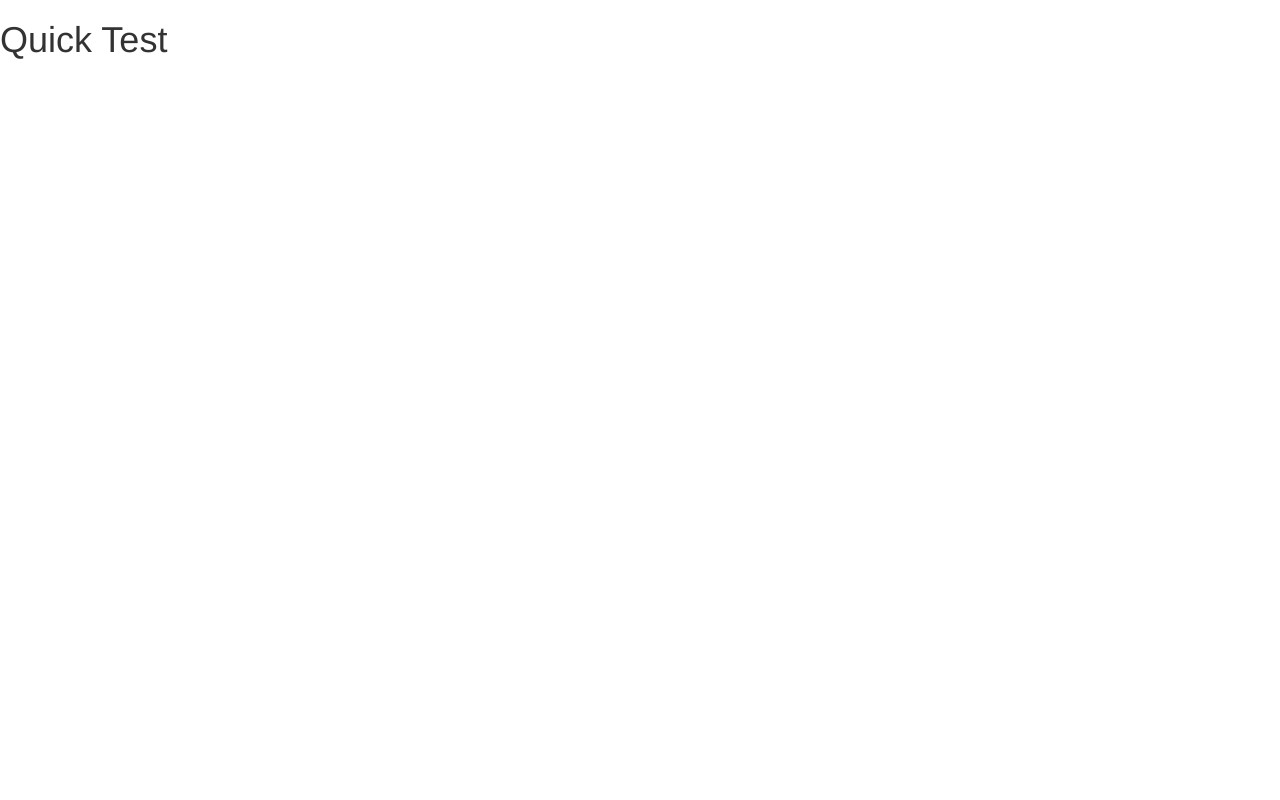
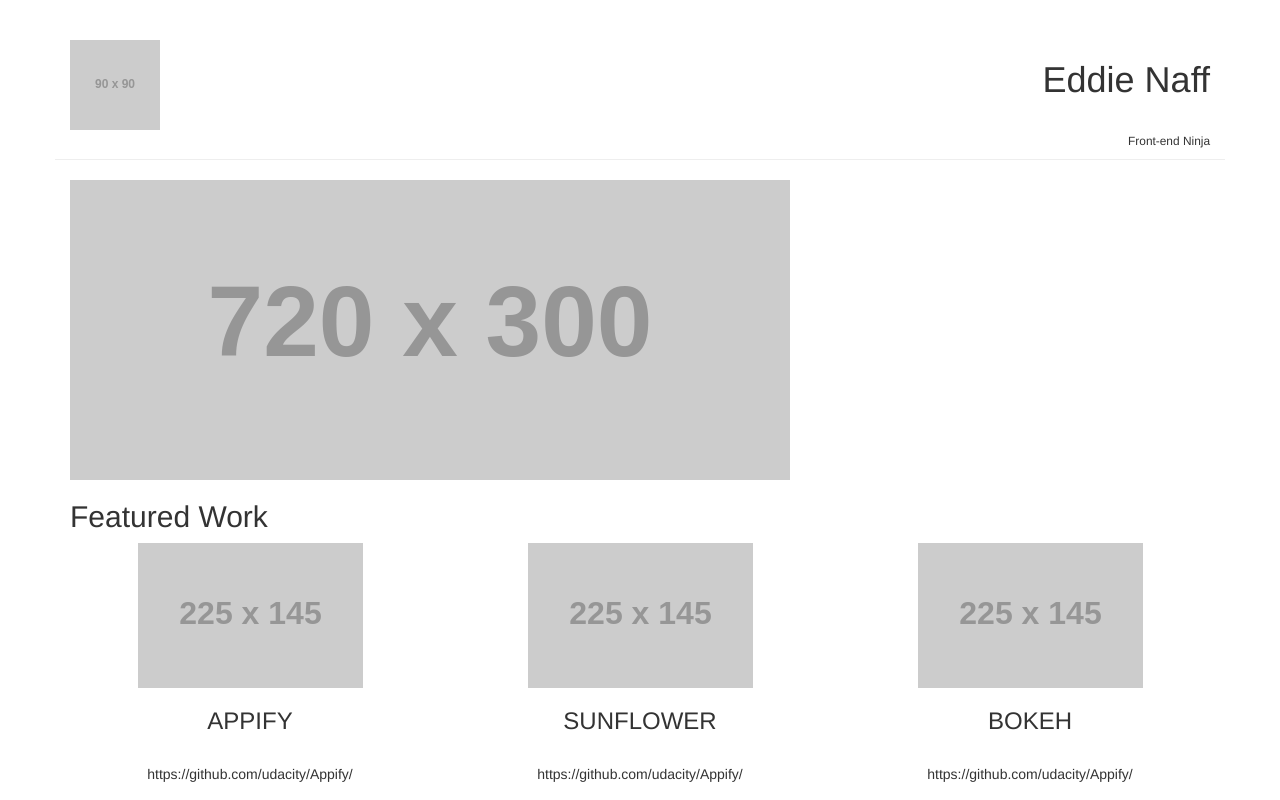
Before and after one commit to Agent5/udacity-frontend-project1, a website: page index.html in a window 1280 px wide. Drawn offline with Linux system fonts and the light colour scheme; placeholder pictures from the web are drawn by us.

Commit message:
Add structure and placeholders

```diff
--- a/bower.json
+++ b/bower.json
@@ -17,5 +17,9 @@
     "bower_components",
     "test",
     "tests"
-  ]
+  ],
+  "dependencies": {
+    "jquery": "~2.1.4",
+    "bootstrap": "~3.3.4"
+  }
 }
--- /dev/null
+++ b/css/main.css
@@ -0,0 +1,5 @@
+.match-h1-margin {
+  margin-top: 40;
+  margin-bottom: 20;
+  padding-top: 40;
+}
--- a/index.html
+++ b/index.html
@@ -1,12 +1,63 @@
 <!DOCTYPE html>
 <html>
+
 <head>
   <meta charset="utf-8">
+  <meta http-equiv="X-UA-Compatible" content="IE=edge">
+  <meta name="viewport" content="width=device-width, initial-scale=1">
+
+  <title>Eddie Naff Portfolio</title>
+
   <link rel="stylesheet" href="bower_components/bootstrap/dist/css/bootstrap.css">
+  <link rel="stylesheet" href="css/main.css">
+
+  <!-- HTML5 shim and Respond.js for IE8 support of HTML5 elements and media queries -->
+      <!-- WARNING: Respond.js doesn't work if you view the page via file:// -->
+      <!--[if lt IE 9]>
+        <script src="https://oss.maxcdn.com/html5shiv/3.7.2/html5shiv.min.js"></script>
+        <script src="https://oss.maxcdn.com/respond/1.4.2/respond.min.js"></script>
+      <![endif]-->
 </head>
+
 <body>
-      <h1>Quick Test</h1>
+  <div class="container">
+    <div class="row page-header">
+      <div class="col-xs-2">
+        <img src="http://placehold.it/90x90" class="match-h1-margin">
+      </div>
+      <div class="col-xs-10 text-right">
+        <h1>Eddie Naff</h1><br>
+        <small>Front-end Ninja</small>
+      </div>
+    </div>
+    <div class="row">
+      <div class="col-xs-12">
+        <img src="http://placehold.it/720X300">
+      </div>
+    </div>
+    <h2>Featured Work</h2>
+    <div class="row">
+      <div class="col-xs-4 text-center">
+        <img src="http://placehold.it/225X145">
+        <h3>APPIFY</h3><br>
+        https://github.com/udacity/Appify/
+      </div>
+      <div class="col-xs-4 text-center">
+        <img src="http://placehold.it/225X145">
+        <h3>SUNFLOWER</h3><br>
+        https://github.com/udacity/Appify/
+      </div>
+      <div class="col-xs-4 text-center">
+        <img src="http://placehold.it/225X145">
+        <h3>BOKEH</h3><br>
+        https://github.com/udacity/Appify/
+      </div>
+    </div>
+  </div>
 
   <script src="//localhost:35729/livereload.js"></script>
+  <script src="bower_components/jquery/dist/jquery.js"></script>
+  <script src="bower_components/bootstrap/dist/js/bootstrap.js"></script>
 </body>
+
 </html>
--- a/package.json
+++ b/package.json
@@ -20,6 +20,7 @@
     "bower": "^1.4.1",
     "connect-livereload": "^0.5.3",
     "grunt": "^0.4.5",
+    "grunt-bower-install": "^1.6.0",
     "grunt-contrib-clean": "^0.6.0",
     "grunt-contrib-connect": "^0.10.1",
     "grunt-contrib-copy": "^0.8.0",
```
Lines whose indentation alone changed are shown as unchanged.
